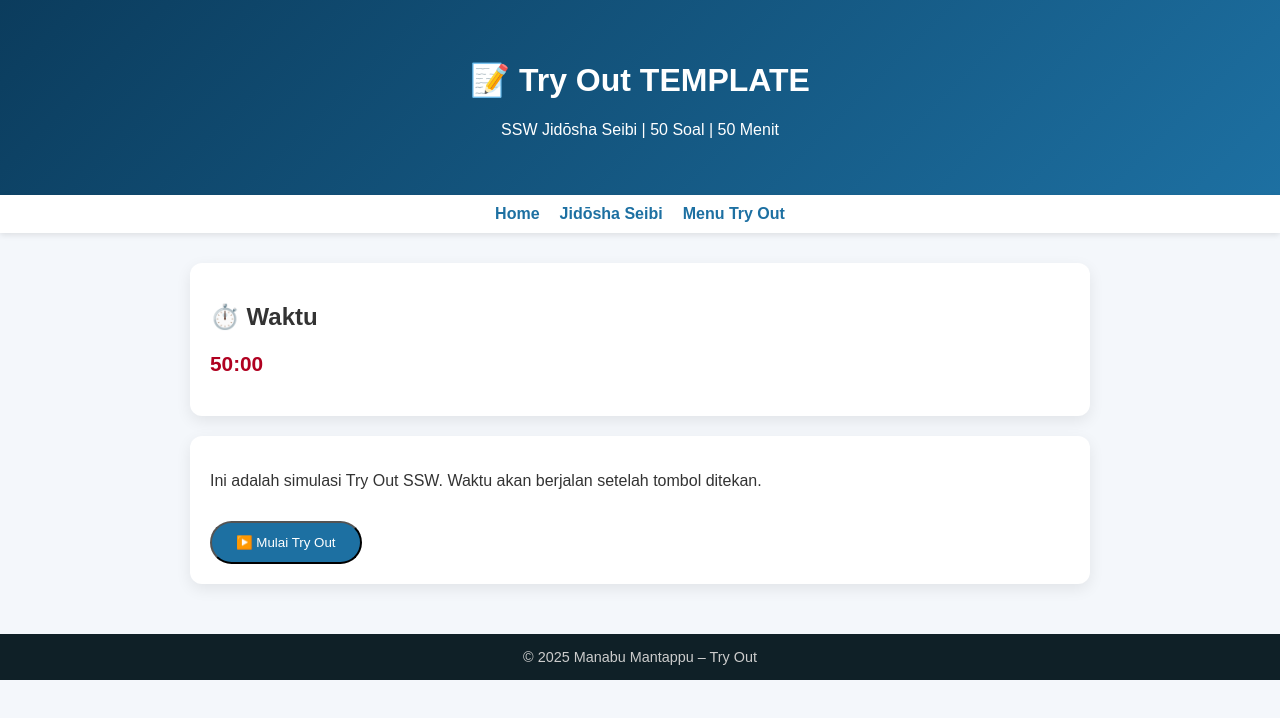
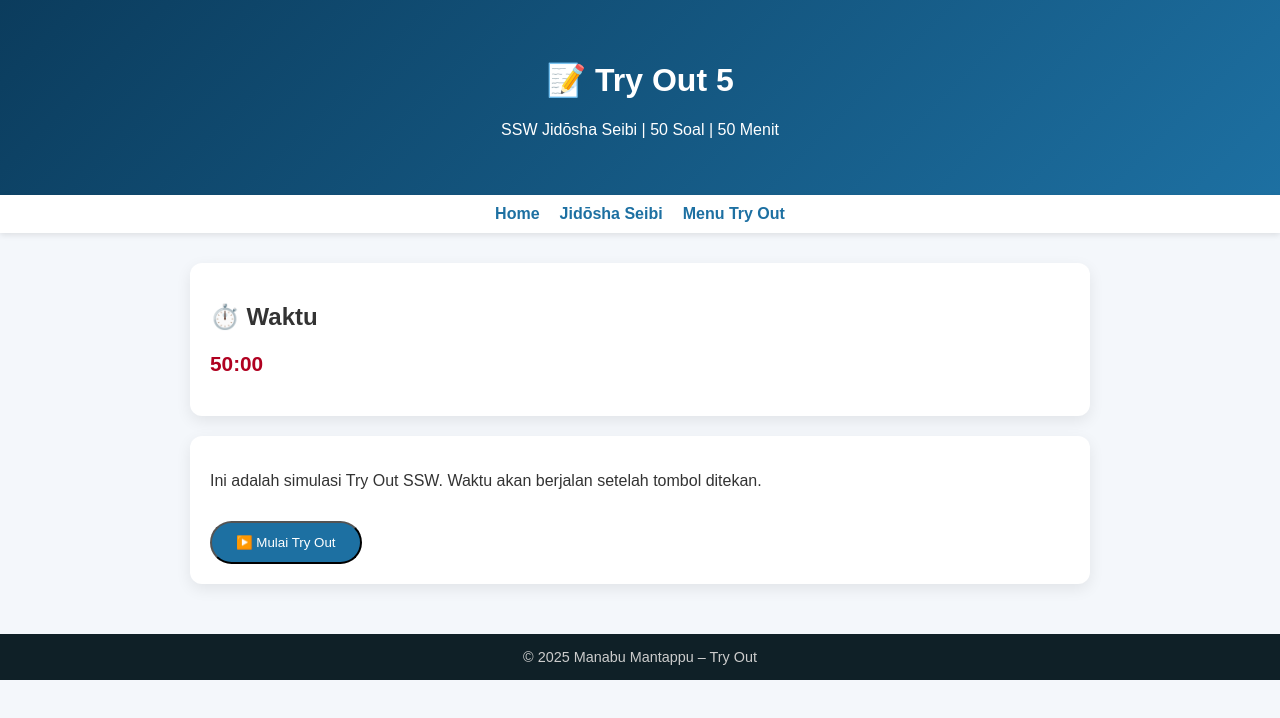
Before and after one commit to manabumantappu/ssw-manabu-mantappu, a plain HTML site: page ssw/tryout-5.html in a window 1280 px wide. Drawn offline with Linux system fonts and the light colour scheme.

Commit message:
Update tryout-5.html

```diff
--- a/ssw/tryout-5.html
+++ b/ssw/tryout-5.html
@@ -2,7 +2,7 @@
 <html lang="id">
 <head>
 <meta charset="UTF-8">
-<title>Try Out TEMPLATE – SSW Jidōsha Seibi</title>
+<title>Try Out 5 – SSW Jidōsha Seibi</title>
 <meta name="viewport" content="width=device-width, initial-scale=1.0">
 <link rel="stylesheet" href="../style.css">
 </head>
@@ -10,7 +10,7 @@
 <body>
 
 <header>
-  <h1>📝 Try Out TEMPLATE</h1>
+  <h1>📝 Try Out 5</h1>
   <p>SSW Jidōsha Seibi | 50 Soal | 50 Menit</p>
 </header>
 
```
